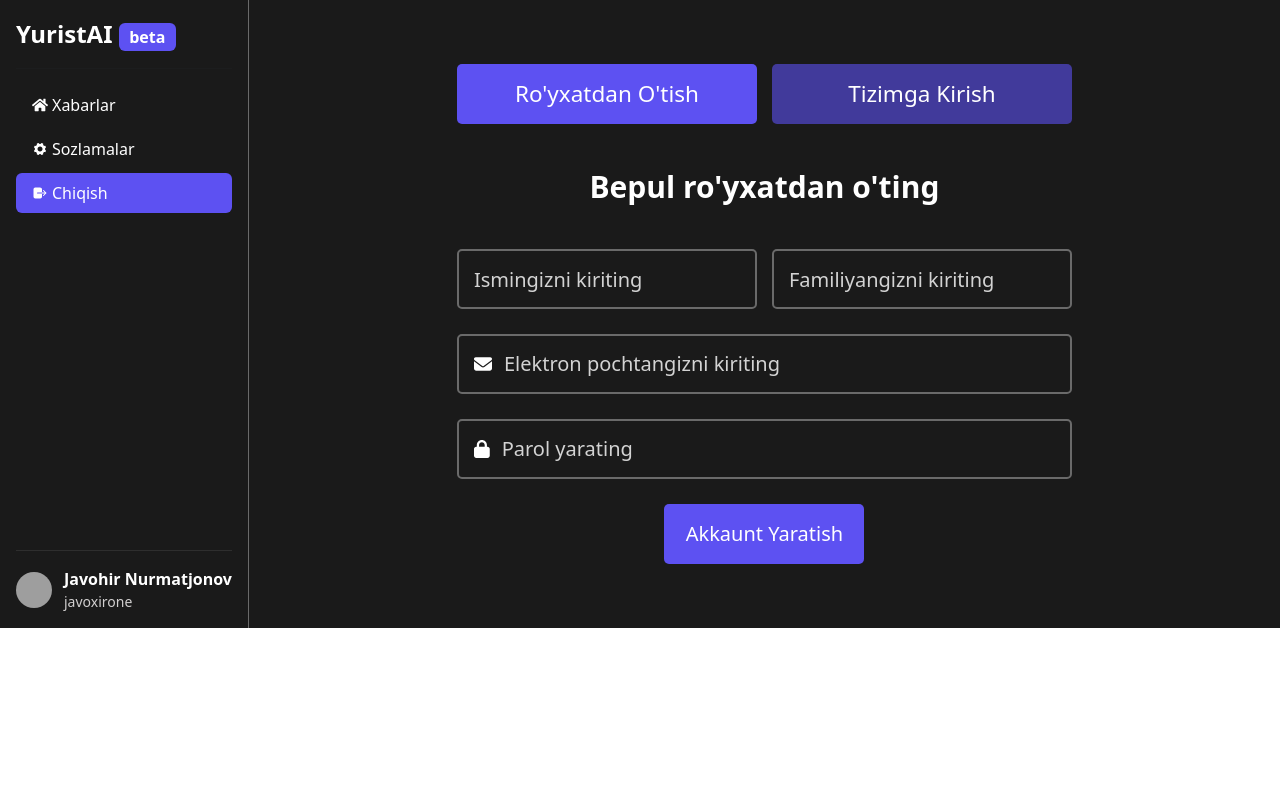
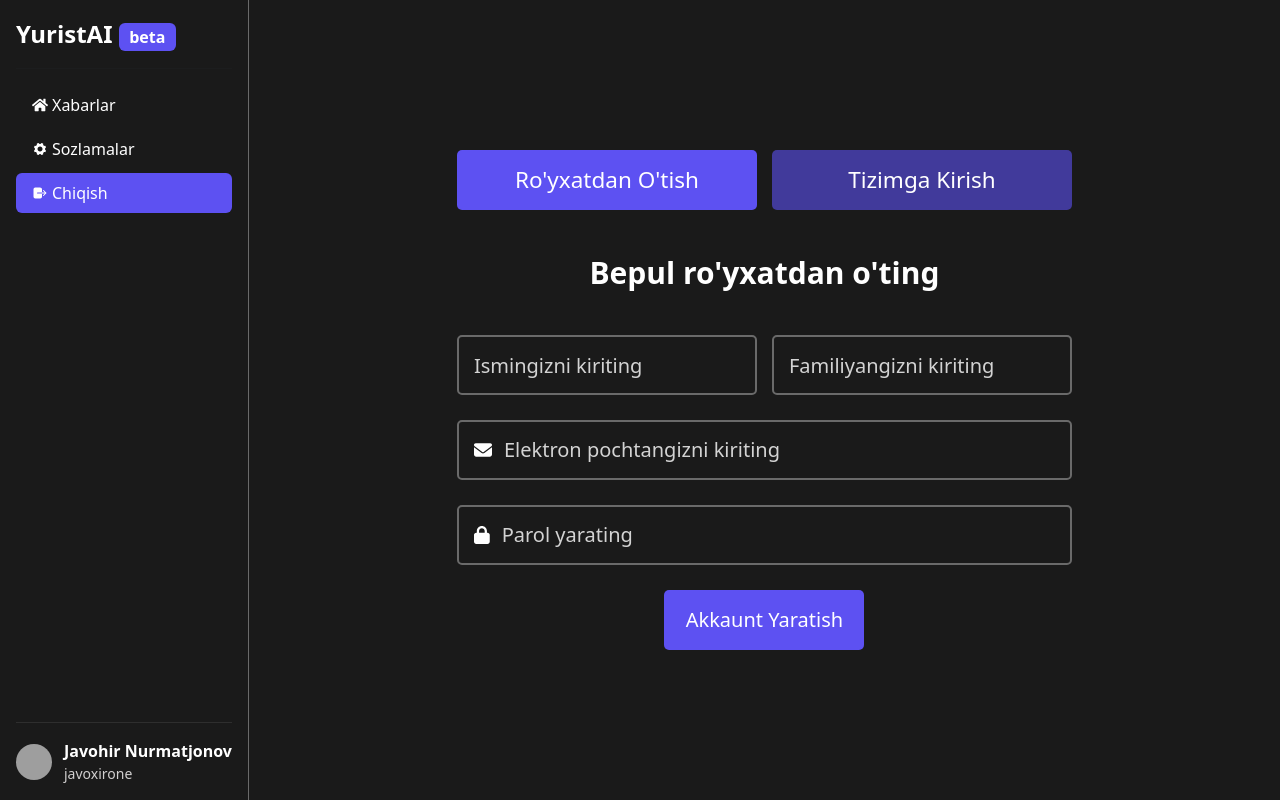
Before and after one commit to javoxirone/yuristai-client-side, a React (Vite) app: page /registration in a window 1280 px wide. Built offline with nearby package versions, Linux system fonts and the light colour scheme; grey boxes are pictures that could not be loaded.

Commit message:
fixed template bugs in settings page

```diff
--- a/src/App.css
+++ b/src/App.css
@@ -23,6 +23,9 @@
   visibility: visible;
   transform: translateX(0);
 } */
+.sidebar {
+    height: 100vh;
+}
 
 @media (0 <= width <= 768px) {
     .sidebar {
@@ -31,10 +34,12 @@
           visibility: hidden; */
         display: none;
     }
+
     .chat {
         grid-column: 1 / -1;
         height: 100%;
     }
+
     .navItem svg {
         width: 20px;
         height: 20px;
```
Lines whose indentation alone changed are shown as unchanged.
